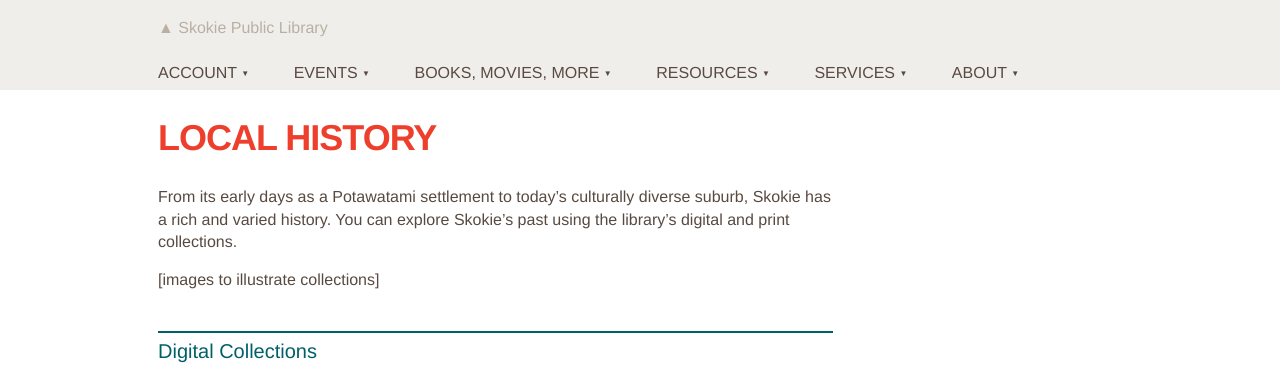
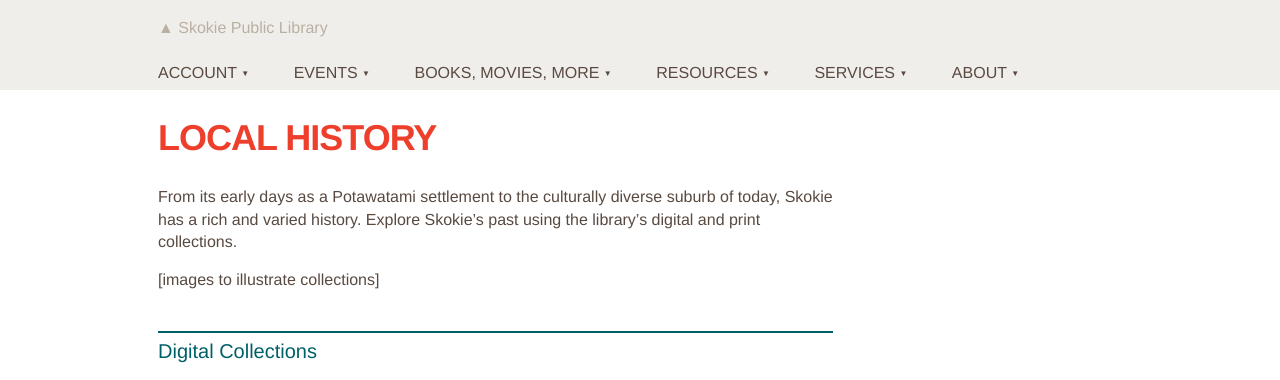
Before and after one commit to skokielibrary/spl-content, a Jekyll site: the page built from _content/jessica/resources--local-history.markdown, in a window 1280 px wide. Shown: the top 380 px of the page. Built offline with Jekyll 4.4.1, drawn with Linux system fonts in a browser that asks for light colours.

Commit message:
Updated resources--local-history.markdown

```diff
--- a/_content/jessica/resources--local-history.markdown
+++ b/_content/jessica/resources--local-history.markdown
@@ -4,7 +4,7 @@ title: Local history
 published: true
 ---
 
-From its early days as a Potawatami settlement to today's culturally diverse suburb, Skokie has a rich and varied history. You can explore Skokie’s past using the library’s digital and print collections.
+From its early days as a Potawatami settlement to the culturally diverse suburb of today, Skokie has a rich and varied history. Explore Skokie’s past using the library’s digital and print collections.
 
 [images to illustrate collections]
 
```
